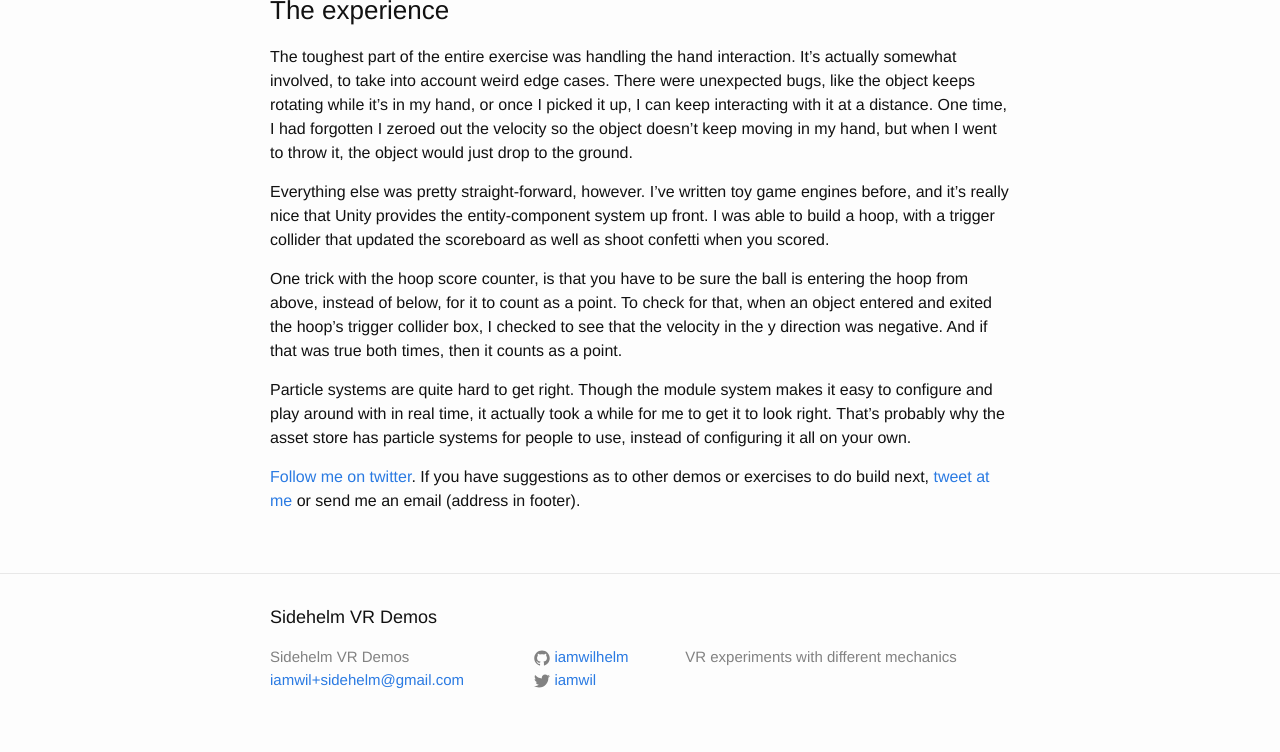
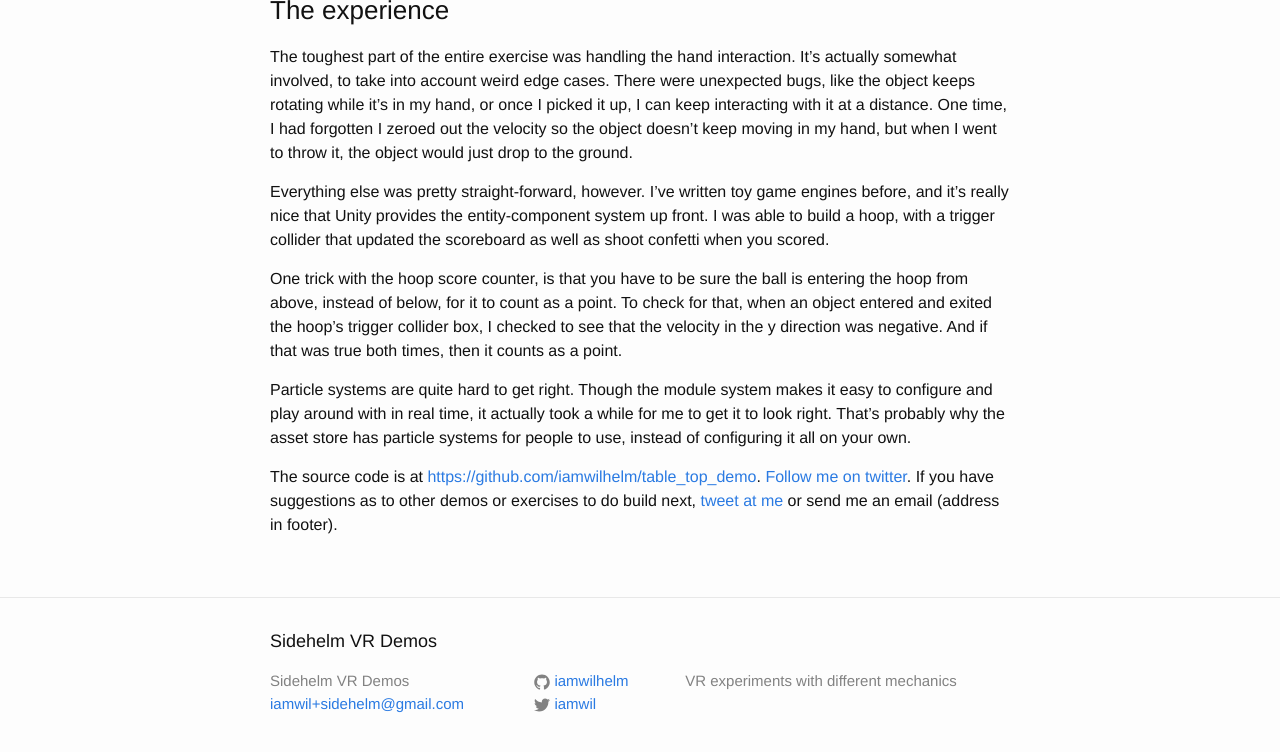
Before and after one commit to iamwilhelm/blog.sidehelm.com, a Jekyll site: the page built from _posts/2016-07-02-table-top-vr-demo-part-1.markdown, in a window 1280 px wide and 900 px high, scrolled down 738 px, cut to the strip 125-877 px from the top of the window. Built offline with Jekyll 4.4.1, drawn with Linux system fonts in a browser that asks for light colours.

Commit message:
add line about the source code

```diff
--- a/_posts/2016-07-02-table-top-vr-demo-part-1.markdown
+++ b/_posts/2016-07-02-table-top-vr-demo-part-1.markdown
@@ -46,6 +46,9 @@ easy to configure and play around with in real time, it actually took a while
 for me to get it to look right. That's probably why the asset store has particle
 systems for people to use, instead of configuring it all on your own.
 
+The source code is at [https://github.com/iamwilhelm/table_top_demo][table-top-demo-repo].
 [Follow me on twitter](https://twitter.com/iamwil). If you have suggestions as
 to other demos or exercises to do build next, [tweet at me](https://twitter.com/intent/tweet?text=@iamwil%20)
 or send me an email (address in footer).
+
+[table-top-demo-repo]: https://github.com/iamwilhelm/table_top_demo
```
